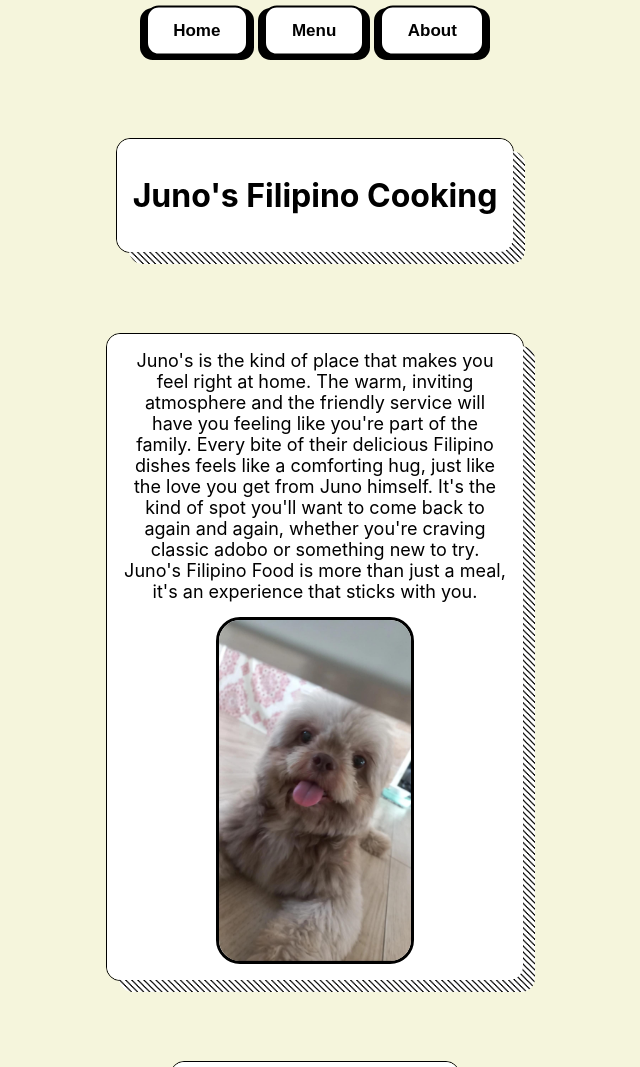
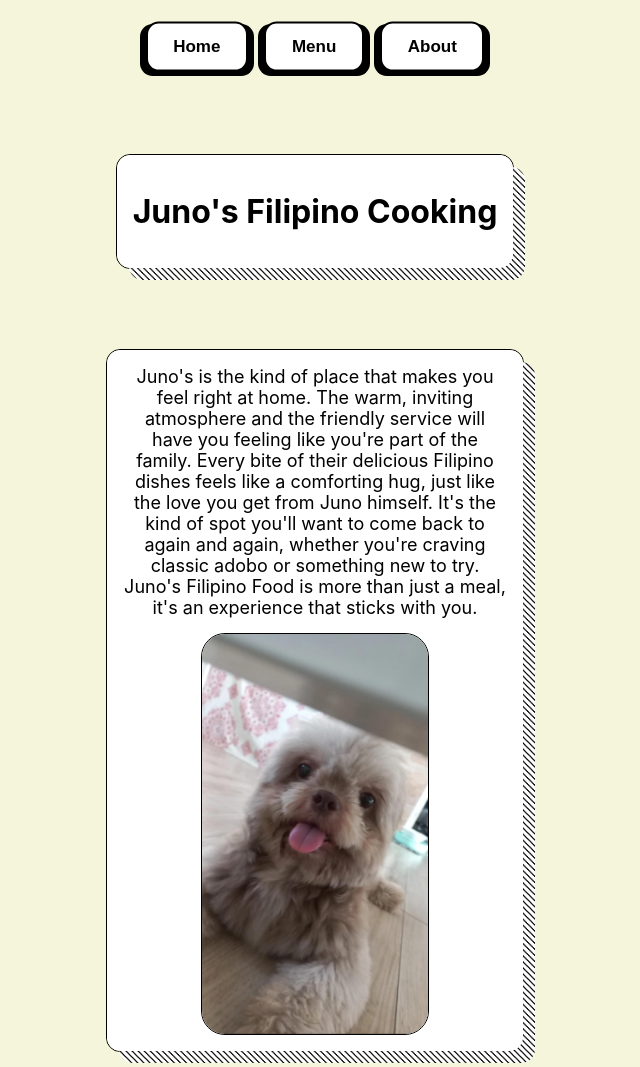
Before and after one commit to hsum4/restaurant-page, a website built with webpack: page src/template.html in a window 1280 px wide. Shown: the top 1067 px of the page, without its empty margins (325-965 px from the left). Built offline with nearby package versions, Linux system fonts and the light colour scheme.

Commit message:
finalize design

```diff
--- a/src/styles.css
+++ b/src/styles.css
@@ -7,10 +7,10 @@ body {
     font-family: "Inter", sans-serif;
 }
 
-.junoimg {
-    max-width: 50%;
-    border: 3.5px solid;
+#junoimg {
+    border: 1px solid;
     border-radius: 24px;
+    height: 400px;
 }
 
 #content {
@@ -18,6 +18,11 @@ body {
     flex-direction: column;
     align-items: center;
     gap: 5em;
+    margin-bottom: 1em;
+}
+
+header {
+    margin-top: 1em;
 }
 
 .section {
@@ -71,7 +76,6 @@ body {
       rgba(0, 0, 0, 0.95) 100%
     );
     content: "";
-    display: block;
     position: absolute;
     z-index: -2;
     top: .75rem;
--- a/src/template.html
+++ b/src/template.html
@@ -32,7 +32,7 @@
                 want to come back to again and again, whether you're craving classic adobo or something new to try.
                 Juno's Filipino Food is more than just a meal, it's an experience that sticks with you.
             </span>
-            <img src="juno.jpg" alt="Juno!" class="junoimg">
+            <img src="juno.jpg" alt="Juno!" id="junoimg">
         </div>
         <div class="section box">
             <h2>Hours</h2>
```
